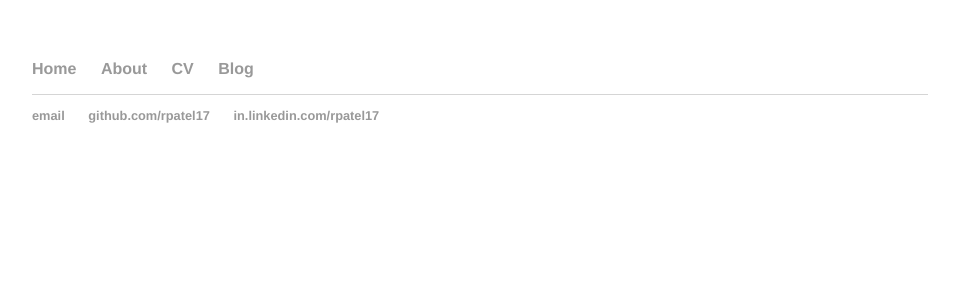
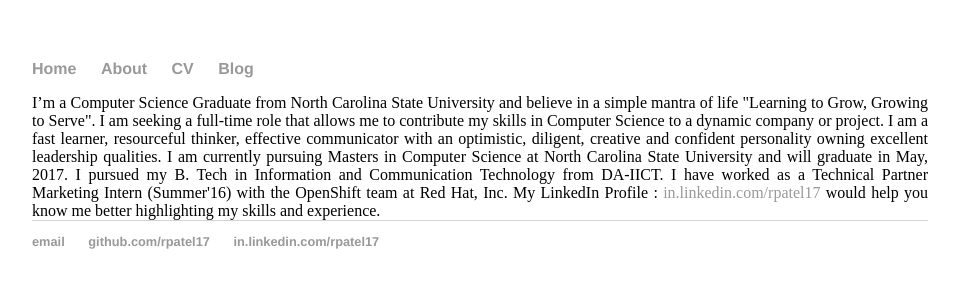
Before and after one commit to rpatel17/rpatel17.github.io, a Jekyll site: the page built from about/index.html, in a window 1280 px wide. Shown: the top 300 px of the page, without its empty margins (160-1119 px from the left). Built offline with Jekyll 4.4.1, drawn with Linux system fonts in a browser that asks for light colours.

Commit message:
about me updates

```diff
--- a/about/index.html
+++ b/about/index.html
@@ -2,3 +2,5 @@
 layout: default
 title: Summary
 ---
+
+I’m a Computer Science Graduate from North Carolina State University and believe in a simple mantra of life "Learning to Grow, Growing to Serve". I am seeking a full-time role that allows me to contribute my skills in Computer Science to a dynamic company or project. I am a fast learner, resourceful thinker, effective communicator with an optimistic, diligent, creative and confident personality owning excellent leadership qualities. I am currently pursuing Masters in Computer Science at North Carolina State University and will graduate in May, 2017. I pursued my B. Tech in Information and Communication Technology from DA-IICT. I have worked as a Technical Partner Marketing Intern (Summer'16) with the OpenShift team at Red Hat, Inc. My LinkedIn Profile : <a href="https://www.linkedin.com/in/rpatel17">in.linkedin.com/rpatel17</a> would help you know me better highlighting my skills and experience.
```
